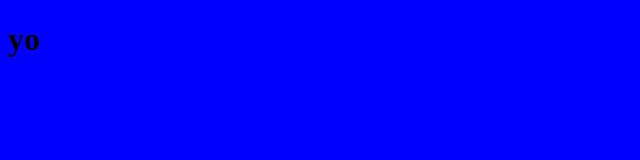
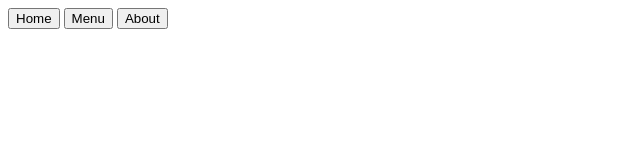
Before and after one commit to ayubali24/odin-restaurant-page, a website built with webpack: page src/template.html in a window 1280 px wide. Shown: the whole page, without its empty margins (0-640 px from the left). Built offline with nearby package versions, Linux system fonts and the light colour scheme.

Commit message:
Add Header with Nav bar containing different info tabs

```diff
--- a/src/styles.css
+++ b/src/styles.css
@@ -1,4 +1 @@
 /* styles.css */
-body {
-    background-color: blue;
-}
--- a/src/template.html
+++ b/src/template.html
@@ -6,6 +6,13 @@
     <title>Document</title>
 </head>
 <body>
-    <h1>yo</h1>
+    <header>
+        <nav>
+            <button>Home</button>
+            <button>Menu</button>
+            <button>About</button>
+        </nav>
+        <div id="content"></div>
+    </header>
 </body>
 </html>
```
